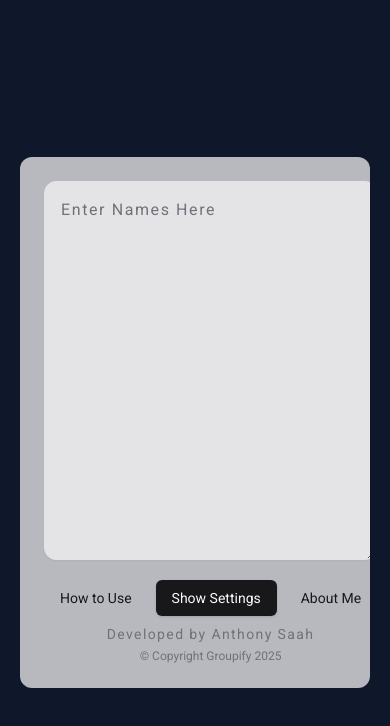
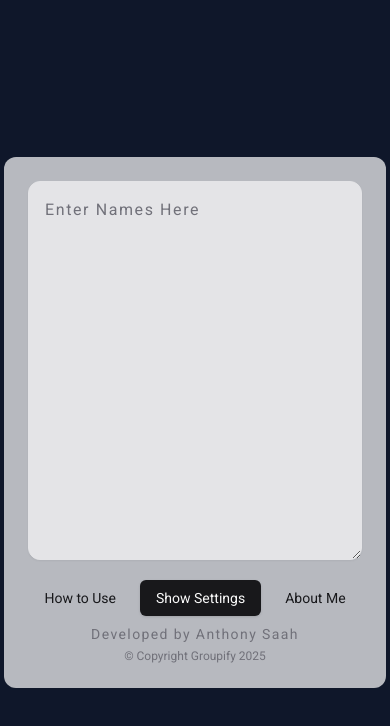
Before and after one commit to thepapisogram/groupify, a Next.js app: page / in a window 390 px wide. Shown: the top 726 px of the page. Built offline with nearby package versions, Linux system fonts and the light colour scheme; a web font is replaced by a local one.

Commit message:
minor ui update

```diff
--- a/app/layout.tsx
+++ b/app/layout.tsx
@@ -19,7 +19,7 @@ export default function RootLayout({
   return (
     <html lang="en">
       <body
-        className={`${roboto.className} antialiased fixed flex flex-col md:space-y-6 items-center justify-center top-0 w-svw h-svh p-5 md:p-0 bg-slate-900 dark:bg-stone-950`}
+        className={`${roboto.className} antialiased fixed flex flex-col md:space-y-6 items-center justify-center top-0 w-svw h-svh p-1 md:p-0 bg-slate-900 dark:bg-stone-950`}
       >
         {/* <Header /> */}
         {children}
--- a/app/page.tsx
+++ b/app/page.tsx
@@ -195,7 +195,7 @@ export default function Home() {
   }
 
   return (
-    <div className="bg-white dark:bg-cyan-950 dark:bg-opacity-50 bg-opacity-70 backdrop-blur-lg grid md:grid-cols-2 gap-5 p-6 rounded-xl w-full h-max md:w-[700px] overflow-y-scroll md:overflow-hidden">
+    <div className="bg-white dark:bg-cyan-950 dark:bg-opacity-50 bg-opacity-70 backdrop-blur-lg grid md:grid-cols-2 gap-5 p-6 rounded-xl w-full h-max md:w-[700px] md:overflow-y-scroll md:overflow-hidden">
       <div className={clsx("space-y-2 md:block", { "hidden": showSettings })}>
         <Textarea
           className="p-4 min-h-[379px] text-base bg-zinc-200 dark:bg-stone-950 dark:backdrop-blur-lg dark:border-stone-950 dark:text-cyan-500 tracking-widest h-full rounded-xl"
```
